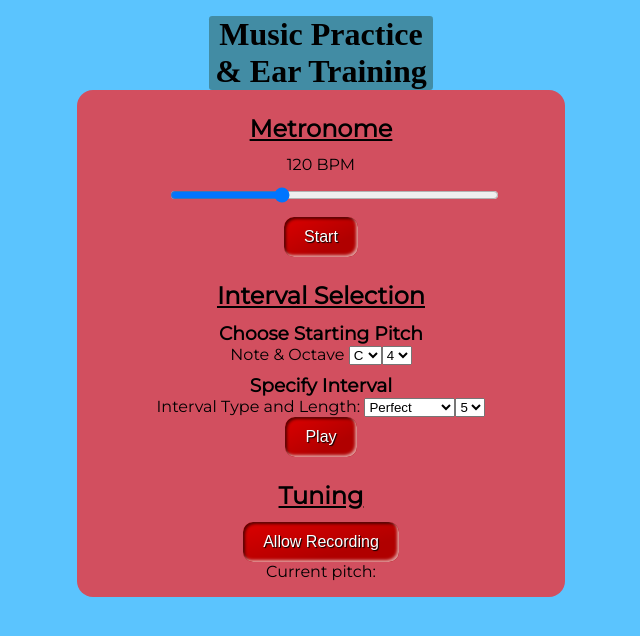
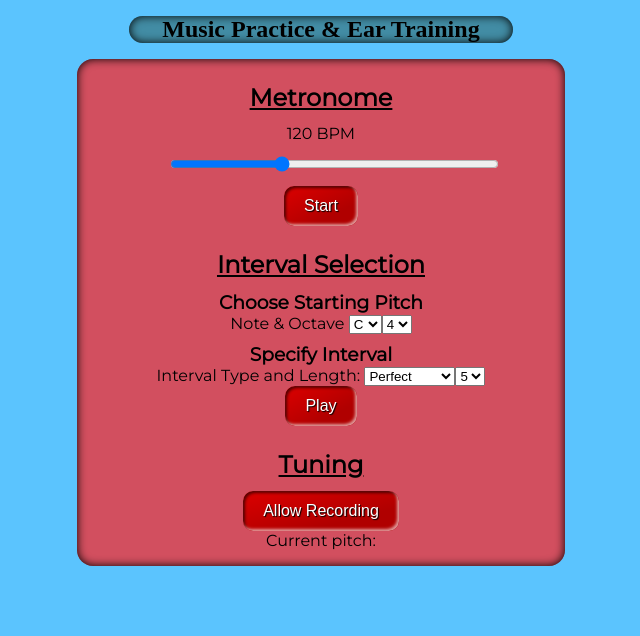
Before and after one commit to valpr/musicpractice, a React (Create React App) app: page / in a window 1280 px wide. Shown: the top 636 px of the page, without its empty margins (319-959 px from the left). Built offline with nearby package versions, Linux system fonts and the light colour scheme; a web font is replaced by a local one.

Commit message:
added shadows in CSS

```diff
--- a/src/App.scss
+++ b/src/App.scss
@@ -19,10 +19,9 @@ $montserrat: 'Montserrat', sans-serif;
 }
 
 h1{
-    background-color:#428ca4;
     font-family: $bellota;
     font-weight:700;
-    border-radius:0.1em;
+    font-size:150%;
 
 }
 h2{
@@ -42,13 +41,19 @@ h3{
 
 #container{
     display:block;
-    padding-left:5em;
-    padding-right:5em;
-    box-shadow: 1em, 2em;
-
+    padding-left:2em;
+    padding-right:2em;
+    background-color:#428ca4;
+    -moz-box-shadow:    inset 0 0 10px #000000;
+    -webkit-box-shadow: inset 0 0 10px #000000;
+    box-shadow:         inset 0 0 10px #000000;
     max-width:80%;
     margin-left:35%;
     margin-right:35%;
+    margin-bottom: 1em;
+    border-radius:1em;
+    min-width:5em;
+
 }
 .App{
     display:inline-block;
@@ -59,6 +64,10 @@ h3{
     border-radius:1em;
     max-width:80%;
     font-family: $montserrat;
+
+    -moz-box-shadow:    inset 0 0 10px #000000;
+    -webkit-box-shadow: inset 0 0 10px #000000;
+    box-shadow:         inset 0 0 10px #000000;
 }
 
 
```
